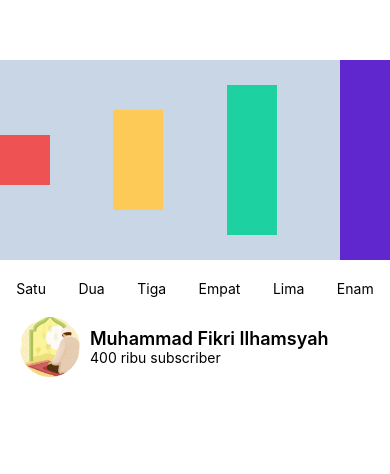
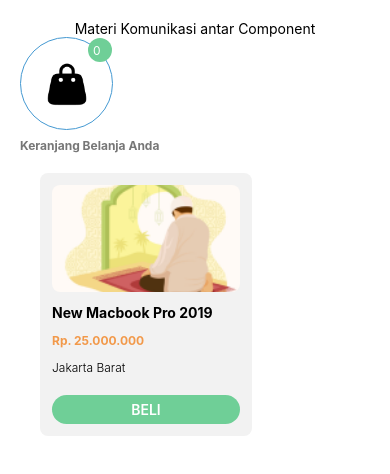
Before and after one commit to Fikriilhamsyah/React-Native, a React Native app: screen / in a window 390 px wide. Shown: the top 474 px of the page. Built offline with nearby package versions, Linux system fonts and the light colour scheme.

Commit message:
Component Dinamis dengan Props Component Dinamis dengan State Komunikasi antar Component Menggunakan Image SVG

```diff
--- a/src/App.tsx
+++ b/src/App.tsx
@@ -4,6 +4,9 @@ import SampleComponent from './pages/SampleComponent';
 import StylingComponent from './pages/StylingComponent';
 import FlexBox from './pages/FlexBox';
 import Position from './pages/Position';
+import PropsDinamis from './pages/PropsDinamis';
+import StateDinamis from './pages/StateDinamis';
+import Communication from './pages/Communication';
 
 const App = () => {
   const [isShow, SetIsShow] = useState(true);
@@ -16,10 +19,13 @@ const App = () => {
   return (
     <View>
       <ScrollView>
-        {/* <SampleComponent />
-        <StylingComponent /> */}
-        {isShow && <FlexBox />}
+        {/* <SampleComponent /> */}
+        {/* <StylingComponent /> */}
+        {/* {isShow && <FlexBox />} */}
         {/* <Position /> */}
+        {/* <PropsDinamis /> */}
+        {/* <StateDinamis /> */}
+        <Communication />
       </ScrollView>
     </View>
   );
--- /dev/null
+++ b/src/components/Cart/index.js
@@ -0,0 +1,52 @@
+import React from 'react';
+import { StyleSheet, Text, View, Image } from 'react-native';
+import cart from '../../assets/icon/img-2.png';
+
+const Cart = (props) => {
+    return (
+        <View>
+            <View style={styles.cartWrapper}>
+                <Image source={cart} style={styles.iconCart} />
+                <Text style={styles.notif}>{props.quantity}</Text>
+            </View>
+            <Text style={styles.text}>Keranjang Belanja Anda</Text>
+        </View>
+    );
+};
+
+export default Cart;
+
+const styles = StyleSheet.create({
+    cartWrapper: {
+        borderWidth: 1,
+        borderColor: '#4398D1',
+        width: 93,
+        height: 93,
+        borderRadius: 50,
+        alignItems: 'center',
+        justifyContent: 'center',
+        position: 'relative',
+    },
+    iconCart: {
+        width: 50,
+        height: 50,
+    },
+    text: {
+        fontSize: 12,
+        color: '#777777',
+        fontWeight: '700',
+        marginTop: 8,
+    },
+    notif: {
+        fontSize: 12,
+        color: 'white',
+        backgroundColor: '#6FCF97',
+        padding: 5,
+        borderRadius: 25,
+        width: 24,
+        height: 24,
+        position: 'absolute',
+        top: 0,
+        right: 0,
+    }
+});
--- /dev/null
+++ b/src/components/Product/index.js
@@ -0,0 +1,65 @@
+import React from 'react';
+import { View, Text, StyleSheet, Image, Touchable, TouchableOpacity } from 'react-native';
+import photo from '../../assets/image/img-1.png';
+
+const Product = (props) => {
+    return (
+        <View style={styles.wrapper}>
+            <Image source={photo} style={styles.imageProduct} />
+            <Text style={styles.productName}>New Macbook Pro 2019</Text>
+            <Text style={styles.productPrice}>Rp. 25.000.000</Text>
+            <Text style={styles.location}>Jakarta Barat</Text>
+            <TouchableOpacity onPress={props.onButtonPress}>
+                <View style={styles.button}>
+                    <Text style={styles.buttonText}>BELI</Text>
+                </View>
+            </TouchableOpacity>
+        </View>
+    );
+};
+
+export default Product;
+
+const styles = StyleSheet.create({
+    wrapper: {
+        marginTop: 20,
+        marginLeft: 20,
+        padding: 12,
+        backgroundColor: '#f2f2f2',
+        width: 212,
+        borderRadius: 8,
+    },
+    imageProduct: {
+        width: 188,
+        height: 107,
+        borderRadius: 8,
+    },
+    productName: {
+        fontSize: 14,
+        fontWeight: 'bold',
+        marginTop: 12,
+    },
+    productPrice: {
+        fontSize: 12,
+        fontWeight: 'bold',
+        color: '#F2994A',
+        marginTop: 12,
+    },
+    location: {
+        fontSize: 12,
+        fontWeight: '300',
+        marginTop: 12,
+    },
+    button: {
+        backgroundColor: '#6FCF97',
+        paddingVertical: 6,
+        borderRadius: 25,
+        marginTop: 20,
+    },
+    buttonText: {
+        fontSize: 14,
+        fontWeight: '600',
+        color: 'white',
+        textAlign: 'center',
+    },
+});
--- /dev/null
+++ b/src/pages/Communication/index.js
@@ -0,0 +1,27 @@
+import React, { useState } from 'react';
+import { StyleSheet, Text, View } from 'react-native';
+import Cart from '../../components/Cart';
+import Product from '../../components/Product';
+
+const Communication = () => {
+    const [totalProduct, setTotalProduct] = useState(0);
+    return (
+        <View style={styles.wrapper}>
+            <Text style={styles.textTitle}>Materi Komunikasi antar Component</Text>
+            <Cart quantity={totalProduct} />
+            <Product onButtonPress={() =>setTotalProduct(totalProduct + 1)} />
+        </View>
+    );
+};
+
+export default Communication;
+
+const styles = StyleSheet.create({
+    wrapper: {
+        padding: 20,
+    },
+    textTitle: {
+        textAlign: 'center',
+        color: 'black',
+    }
+});
--- /dev/null
+++ b/src/pages/PropsDinamis/index.js
@@ -0,0 +1,40 @@
+import React from 'react';
+import { Image, ScrollView, StyleSheet, Text, View } from 'react-native';
+
+const Story = (props) => {
+    return(
+        <View>
+            <View style={{alignItems: 'center', marginHorizontal: 10}}>
+                <Image
+                    source={{
+                        uri: props.gambar,
+                    }}
+                    style={{width: 70, height: 70, borderRadius: 50}}
+                />
+                <Text style={{maxWidth: 60, textAlign: 'center', fontSize: 14, color: 'black', marginTop: 5}}>{props.judul}</Text>
+            </View>
+        </View>
+    );
+}
+
+const PropsDinamis = () => {
+    return(
+        <View>
+            <Text>Materi Component Dinamis dengan Props</Text>
+            <ScrollView horizontal>
+                <View style={{marginTop: 40, flexDirection: 'row'}}>
+                    <Story judul='Muhammad' gambar='https://instagram.fcgk43-1.fna.fbcdn.net/v/t51.2885-15/397055575_841234494207977_8291709861593967889_n.webp?stp=dst-jpg_e35&efg=eyJ2ZW5jb2RlX3RhZyI6ImltYWdlX3VybGdlbi4xMDgweDEwODAuc2RyIn0&_nc_ht=instagram.fcgk43-1.fna.fbcdn.net&_nc_cat=105&_nc_ohc=hmWL-r4uvsgAX_jVoZb&edm=ACWDqb8BAAAA&ccb=7-5&ig_cache_key=MzIyNTAwODkxMzE0MTc5NjM1Ng%3D%3D.2-ccb7-5&oh=00_AfD8_TtNOehZedn4Rrevedir05ySH3M6CB_M_g48szWpIw&oe=654F68B8&_nc_sid=ee9879' />
+                    <Story judul='Fikri' gambar='https://instagram.fcgk43-1.fna.fbcdn.net/v/t51.2885-15/398229995_24904873639111944_8219191775849762286_n.webp?stp=dst-jpg_e35&efg=eyJ2ZW5jb2RlX3RhZyI6ImltYWdlX3VybGdlbi4xMDgweDEwODAuc2RyIn0&_nc_ht=instagram.fcgk43-1.fna.fbcdn.net&_nc_cat=100&_nc_ohc=KOx_lV3q7ZsAX94L7y5&edm=ACWDqb8BAAAA&ccb=7-5&ig_cache_key=MzIyNTAwODkxMzE0MTkxNDk5MA%3D%3D.2-ccb7-5&oh=00_AfAT0It7nwxCrOWr3rnN6OV3oZotmi0FHSw21M61gASPIw&oe=65508901&_nc_sid=ee9879' />
+                    <Story judul='Ilhamsyah' gambar='https://instagram.fcgk43-1.fna.fbcdn.net/v/t51.2885-15/396690067_893454935630183_1167026699730363665_n.webp?stp=dst-jpg_e35&efg=eyJ2ZW5jb2RlX3RhZyI6ImltYWdlX3VybGdlbi4xMDgweDEwODAuc2RyIn0&_nc_ht=instagram.fcgk43-1.fna.fbcdn.net&_nc_cat=111&_nc_ohc=9-P11RNrkRQAX-P1Fvk&edm=ACWDqb8BAAAA&ccb=7-5&ig_cache_key=MzIyNTAwODkxMzM1MTUwNTQzMw%3D%3D.2-ccb7-5&oh=00_AfDCJQAPStQku3PVTprAUpjWJ-m74Wz2wi7EzrfE5-8nCA&oe=654FC3F8&_nc_sid=ee9879' />
+                    <Story judul='Muhammad' gambar='https://instagram.fcgk43-1.fna.fbcdn.net/v/t51.2885-15/397055575_841234494207977_8291709861593967889_n.webp?stp=dst-jpg_e35&efg=eyJ2ZW5jb2RlX3RhZyI6ImltYWdlX3VybGdlbi4xMDgweDEwODAuc2RyIn0&_nc_ht=instagram.fcgk43-1.fna.fbcdn.net&_nc_cat=105&_nc_ohc=hmWL-r4uvsgAX_jVoZb&edm=ACWDqb8BAAAA&ccb=7-5&ig_cache_key=MzIyNTAwODkxMzE0MTc5NjM1Ng%3D%3D.2-ccb7-5&oh=00_AfD8_TtNOehZedn4Rrevedir05ySH3M6CB_M_g48szWpIw&oe=654F68B8&_nc_sid=ee9879' />
+                    <Story judul='Fikri' gambar='https://instagram.fcgk43-1.fna.fbcdn.net/v/t51.2885-15/398229995_24904873639111944_8219191775849762286_n.webp?stp=dst-jpg_e35&efg=eyJ2ZW5jb2RlX3RhZyI6ImltYWdlX3VybGdlbi4xMDgweDEwODAuc2RyIn0&_nc_ht=instagram.fcgk43-1.fna.fbcdn.net&_nc_cat=100&_nc_ohc=KOx_lV3q7ZsAX94L7y5&edm=ACWDqb8BAAAA&ccb=7-5&ig_cache_key=MzIyNTAwODkxMzE0MTkxNDk5MA%3D%3D.2-ccb7-5&oh=00_AfAT0It7nwxCrOWr3rnN6OV3oZotmi0FHSw21M61gASPIw&oe=65508901&_nc_sid=ee9879' />
+                    <Story judul='Ilhamsyah' gambar='https://instagram.fcgk43-1.fna.fbcdn.net/v/t51.2885-15/396690067_893454935630183_1167026699730363665_n.webp?stp=dst-jpg_e35&efg=eyJ2ZW5jb2RlX3RhZyI6ImltYWdlX3VybGdlbi4xMDgweDEwODAuc2RyIn0&_nc_ht=instagram.fcgk43-1.fna.fbcdn.net&_nc_cat=111&_nc_ohc=9-P11RNrkRQAX-P1Fvk&edm=ACWDqb8BAAAA&ccb=7-5&ig_cache_key=MzIyNTAwODkxMzM1MTUwNTQzMw%3D%3D.2-ccb7-5&oh=00_AfDCJQAPStQku3PVTprAUpjWJ-m74Wz2wi7EzrfE5-8nCA&oe=654FC3F8&_nc_sid=ee9879' />
+                </View>
+            </ScrollView>
+        </View>
+    );
+};
+
+export default PropsDinamis;
+
+const styles = StyleSheet.create({});
--- /dev/null
+++ b/src/pages/StateDinamis/index.js
@@ -0,0 +1,56 @@
+import React, { Component, useState } from 'react';
+import { Button, StyleSheet, Text, View } from 'react-native';
+
+// Component dinamis dengan state menggunakan Functional Component
+const CounterFunction = () => {
+    const [number, setNumber] = useState(0);
+    return (
+        <View>
+            <Text>{number}</Text>
+            <Button title='Tambah' onPress={() => setNumber(number + 1)} />
+        </View>
+    );
+};
+
+// Component dinamis dengan state menggunakan Class Component
+class CounterClass extends Component {
+    state = {
+        number: 0,
+    }
+    render(){
+        return (
+            <View>
+                <Text>{this.state.number}</Text>
+                <Button title='Tambah' onPress={() => this.setState({number: this.state.number + 1})} />
+            </View>
+        );
+    }
+}
+
+const StateDinamis = () => {
+    return (
+        <View style={styles.wrapper}>
+            <Text style={styles.textTitle}>Materi Component Dinamis dengan State</Text>
+            <View style={{marginVertical: 20}}>
+                <Text>State dengan Functional Component</Text>
+                <CounterFunction />
+            </View>
+            <View style={{marginVertical: 20}}>
+                <Text>State dengan Class Component</Text>
+                <CounterClass />
+            </View>
+        </View>
+    );
+};
+
+export default StateDinamis;
+
+const styles = StyleSheet.create({
+    wrapper: {
+        padding: 20,
+    },
+    textTitle: {
+        textAlign: 'center',
+        color: 'black'
+    },
+});
```
Also changed, not shown: src/pages/Position/index.js (+5 -5 lines).
